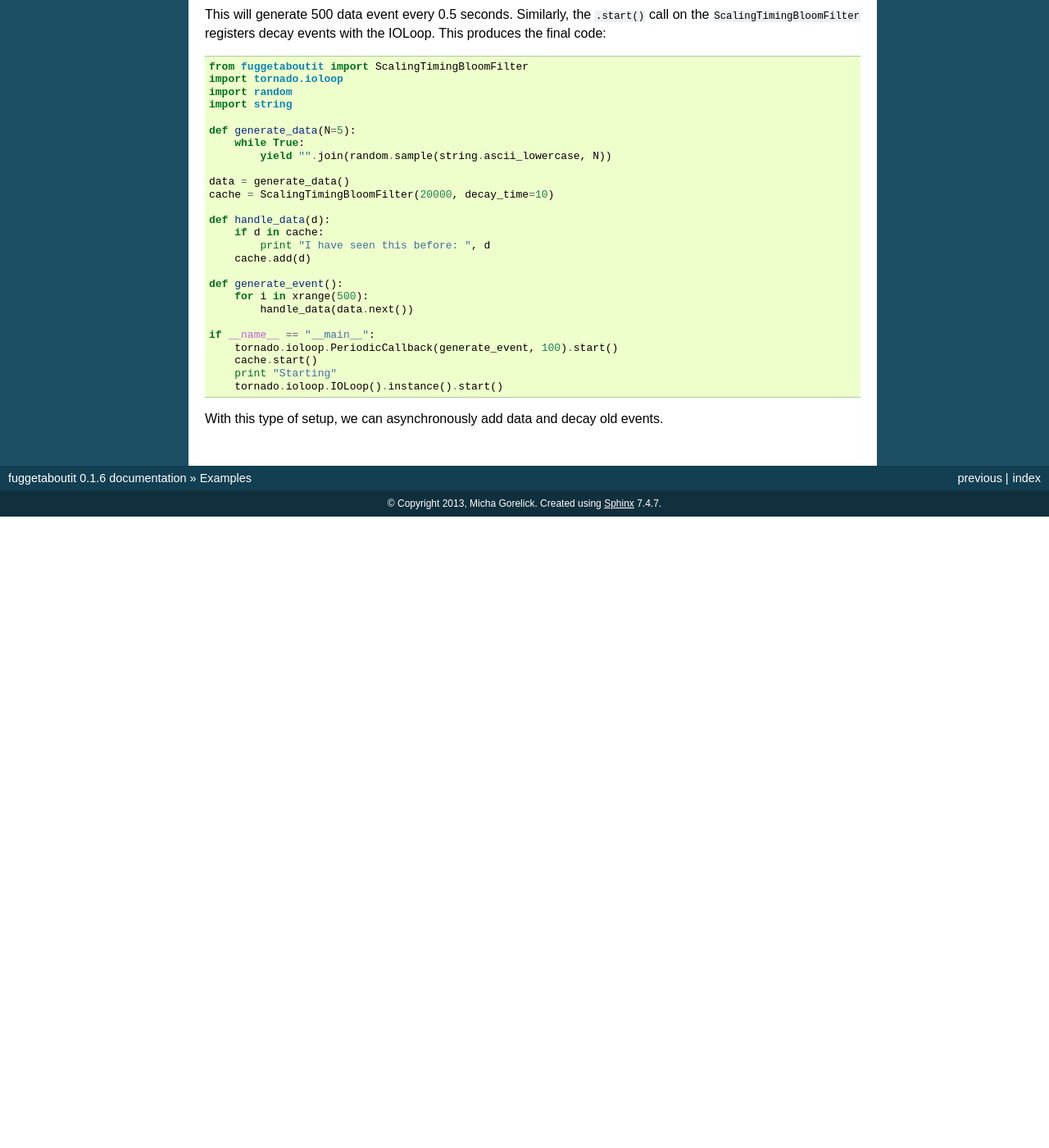
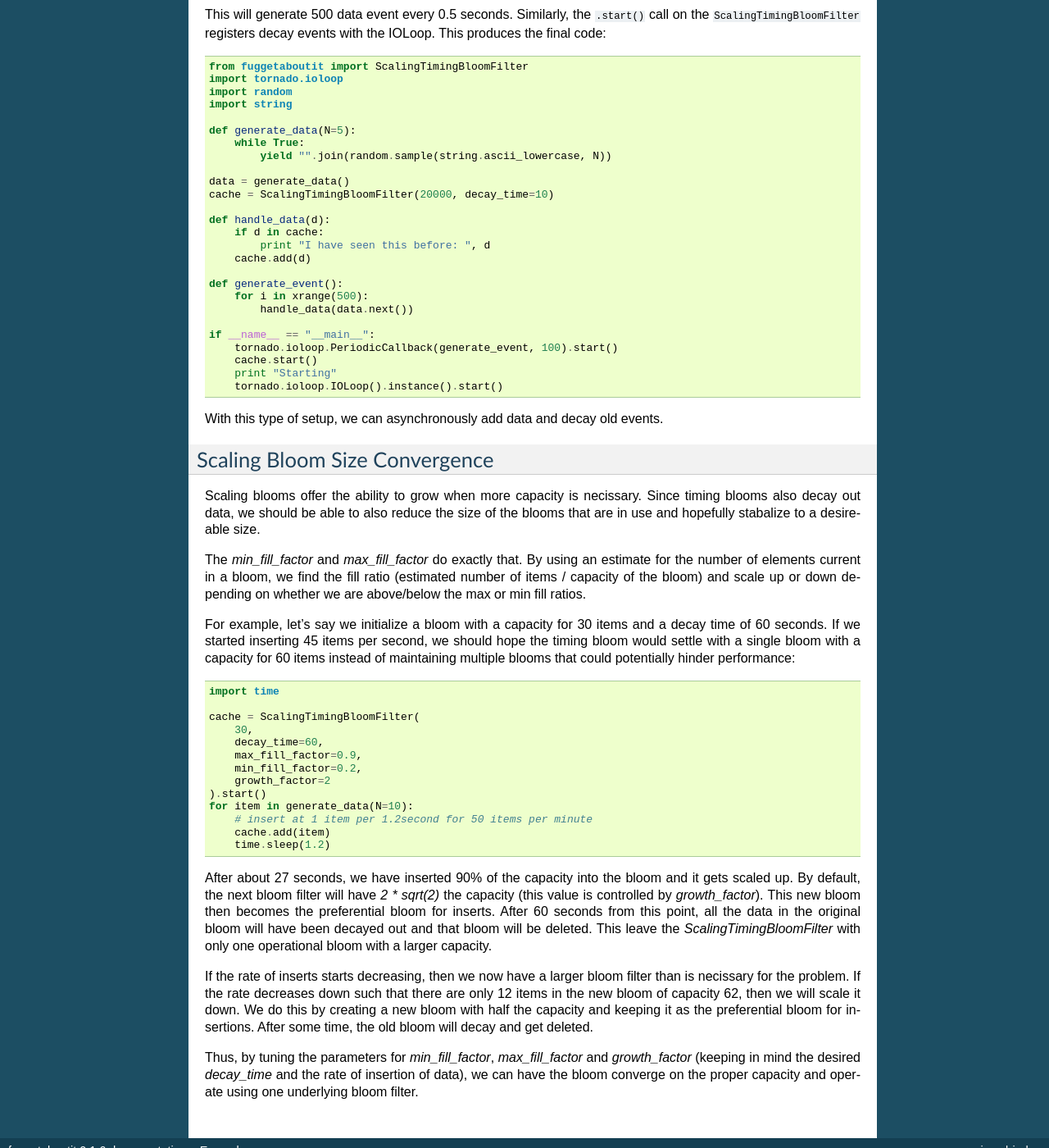
Before and after one commit to mynameisfiber/fuggetaboutit, a Sphinx documentation site: the page built from docs/examples.rst, in a window 1280 px wide and 1400 px high, scrolled down 1494 px. Shown: the whole window at 82% size. Built offline with Sphinx 7.4.7, drawn with Linux system fonts in a browser that asks for light colours; formulas are drawn with MathJax 3; before the commit the page ends 2124 px from its top, so only the background shows below that; some of the changed text lies outside the part shown.

Commit message:
Modified docs and added tunable for which direction to add data in

```diff
--- a/docs/examples.rst
+++ b/docs/examples.rst
@@ -118,3 +118,57 @@ with the IOLoop.  This produces the final code::
         tornado.ioloop.IOLoop().instance().start()
 
 With this type of setup, we can asynchronously add data and decay old events.
+
+
+Scaling Bloom Size Convergence
+##############################
+
+Scaling blooms offer the ability to grow when more capacity is necissary.
+Since timing blooms also decay out data, we should be able to also reduce the
+size of the blooms that are in use and hopefully stabalize to a desireable
+size.
+
+The `min_fill_factor` and `max_fill_factor` do exactly that.  By using an
+estimate for the number of elements current in a bloom, we find the fill ratio
+(estimated number of items / capacity of the bloom) and scale up or down
+depending on whether we are above/below the max or min fill ratios.
+
+For example, let's say we initialize a bloom with a capacity for 30 items and a
+decay time of 60 seconds.  If we started inserting 45 items per second, we
+should hope the timing bloom would settle with a single bloom with a capacity
+for 60 items instead of maintaining multiple blooms that could potentially
+hinder performance::
+
+    import time
+
+    cache = ScalingTimingBloomFilter(
+        30,
+        decay_time=60,
+        max_fill_factor=0.9,
+        min_fill_factor=0.2,
+        growth_factor=2
+    ).start()
+    for item in generate_data(N=10):
+        # insert at 1 item per 1.2second for 50 items per minute
+        cache.add(item)
+        time.sleep(1.2)
+
+After about 27 seconds, we have inserted 90% of the capacity into the bloom and
+it gets scaled up.  By default, the next bloom filter will have `2 * sqrt(2)`
+the capacity (this value is controlled by `growth_factor`).  This new bloom
+then becomes the preferential bloom for inserts.  After 60 seconds from this
+point, all the data in the original bloom will have been decayed out and that
+bloom will be deleted.  This leave the `ScalingTimingBloomFilter` with only one
+operational bloom with a larger capacity.
+
+If the rate of inserts starts decreasing, then we now have a larger bloom
+filter than is necissary for the problem.  If the rate decreases down such that
+there are only 12 items in the new bloom of capacity 62, then we will scale it
+down.  We do this by creating a new bloom with half the capacity and keeping it
+as the preferential bloom for insertions.  After some time, the old bloom will
+decay and get deleted.
+
+Thus, by tuning the parameters for `min_fill_factor`, `max_fill_factor` and
+`growth_factor` (keeping in mind the desired `decay_time` and the rate of
+insertion of data), we can have the bloom converge on the proper capacity and
+operate using one underlying bloom filter.
--- a/setup.py
+++ b/setup.py
@@ -18,7 +18,7 @@ _optimizations = Extension(
 
 setup(
     name = 'fuggetaboutit',
-    version = '0.2.2',
+    version = '0.2.3',
     description = 'implementations of a counting bloom filter, a ' \
         'timing bloom filter and a scaling timing bloom filter. ie: bloom ' \
         'filters for the stream',
```
Also changed, not shown: 9 other files.
